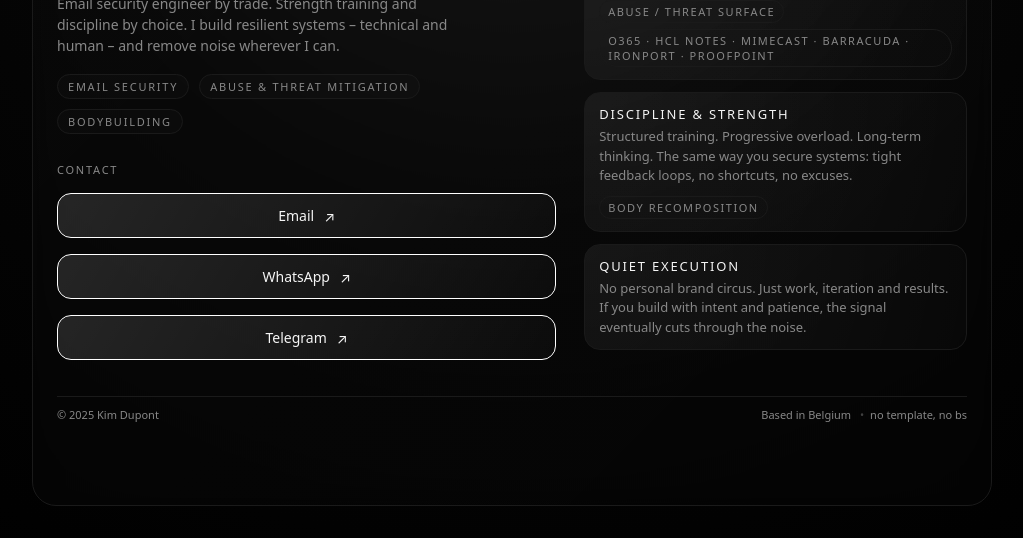
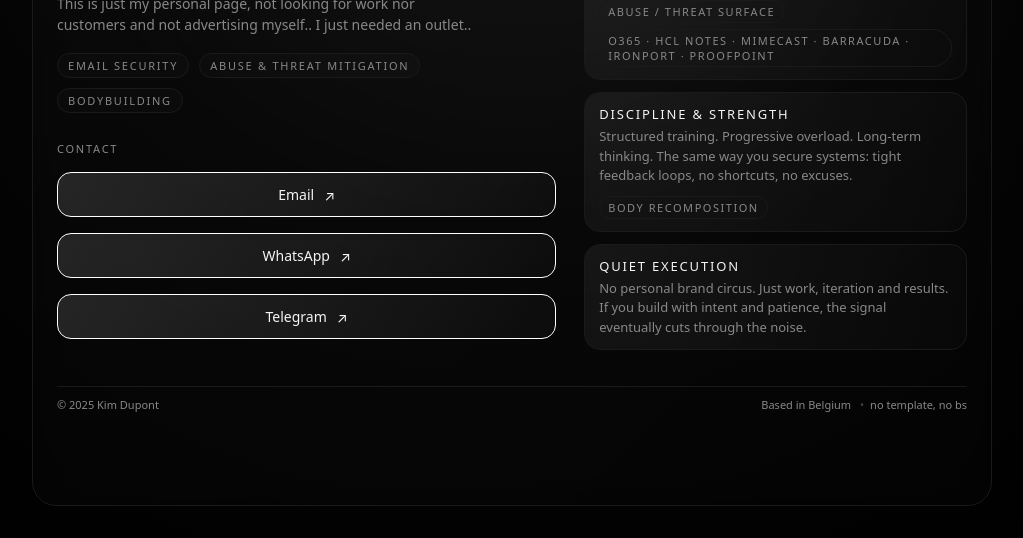
Before and after one commit to ProgrammerJim/kimdupont.com, a plain HTML site: page index.html in a window 1280 px wide. Shown: the part 262-800 px from the top of the page, without its empty margins (128-1151 px from the left). Drawn offline with Linux system fonts and the light colour scheme.

Commit message:
Update index.html

```diff
--- a/index.html
+++ b/index.html
@@ -359,8 +359,7 @@
           Intentional life on <span class="dim">hard mode.</span>
         </h1>
         <p class="hero-sub">
-          Email security engineer by trade. Strength training and discipline by choice.
-          I build resilient systems – technical and human – and remove noise wherever I can.
+This is just my personal page, not looking for work nor customers and not advertising myself.. I just needed an outlet..
         </p>
 
         <div class="hero-meta">
```
